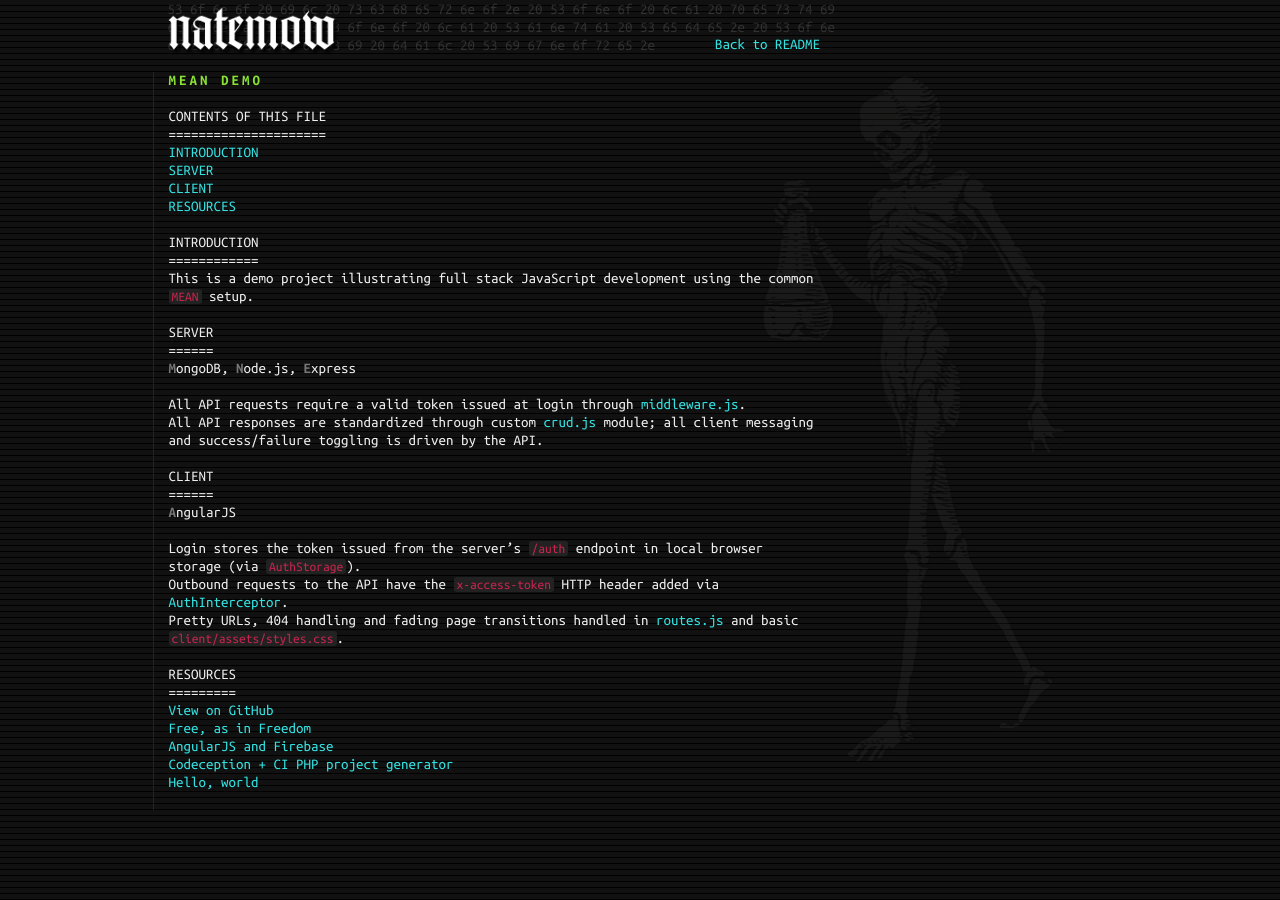
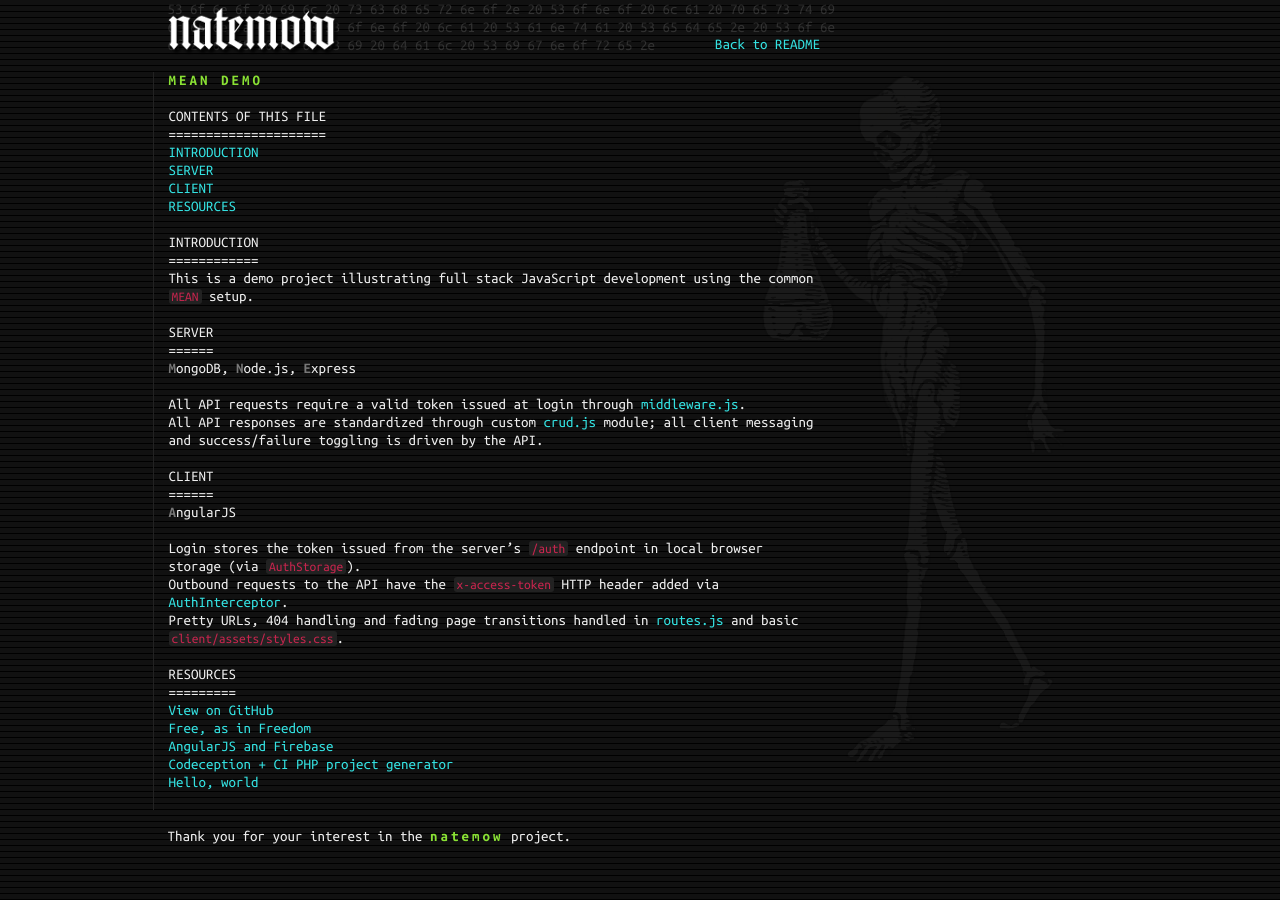
Before and after one commit to natemow/natemow.github.io, a Jekyll site: the page built from mean-demo.md, in a window 1280 px wide. Built offline with Jekyll 4.4.1, drawn with Linux system fonts in a browser that asks for light colours; nearby versions of some CDN libraries.

```diff
--- a/_includes/footer.html
+++ b/_includes/footer.html
@@ -1,3 +1,12 @@
+  <footer id="footer">
+    <div class="container">
+      <div class="row">
+        <div class="col-sm-12 col-md-7 col-md-offset-1 col-lg-7 col-lg-offset-1">
+          <p>Thank you for your interest in the {% include brand.html %} project.</p>
+        </div>
+      </div>
+    </div>
+  </footer>
   <script src="//ajax.googleapis.com/ajax/libs/jquery/1.11.1/jquery.min.js"></script>
   <script type="text/javascript">
   var settings = {
```
